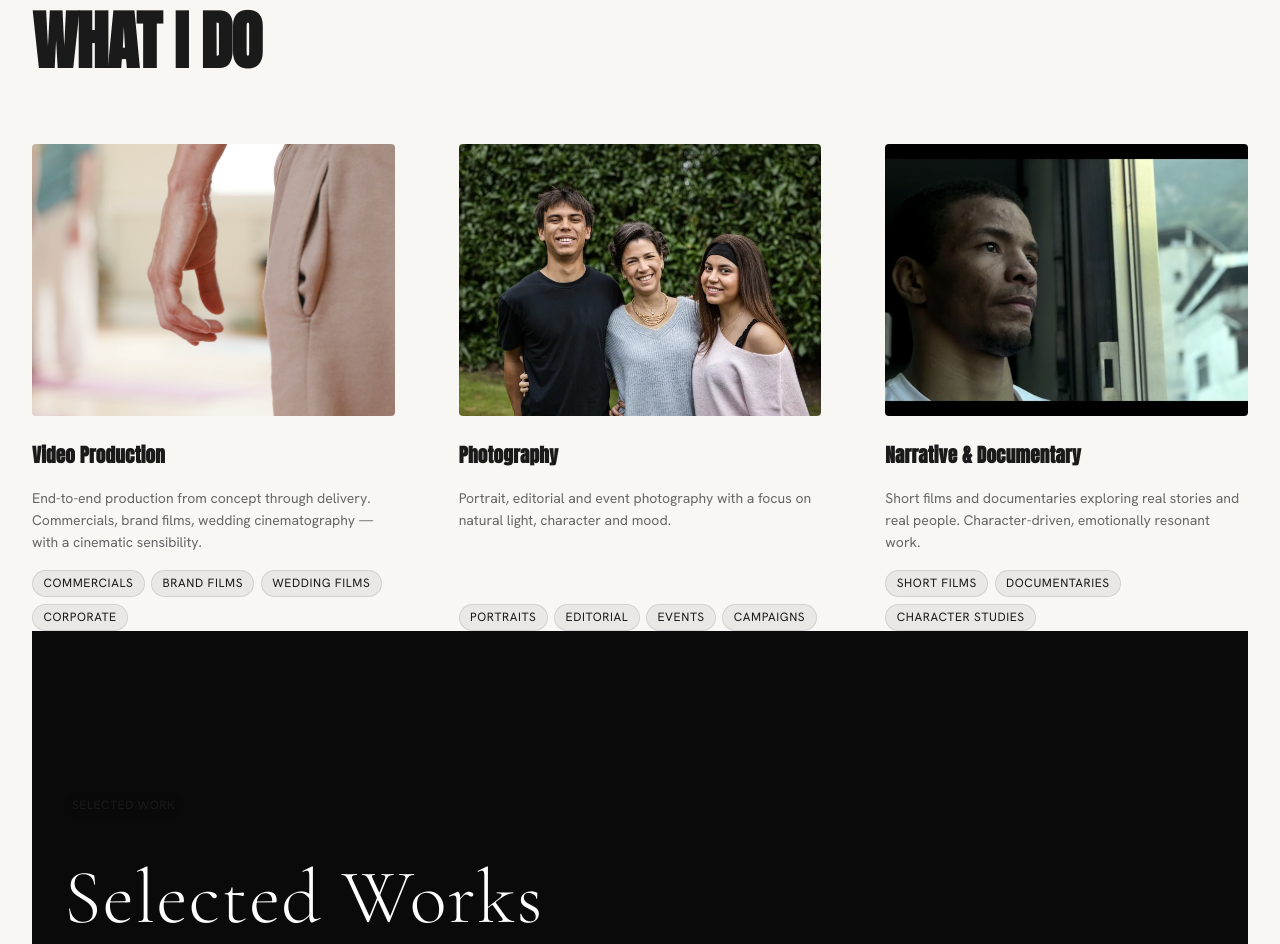
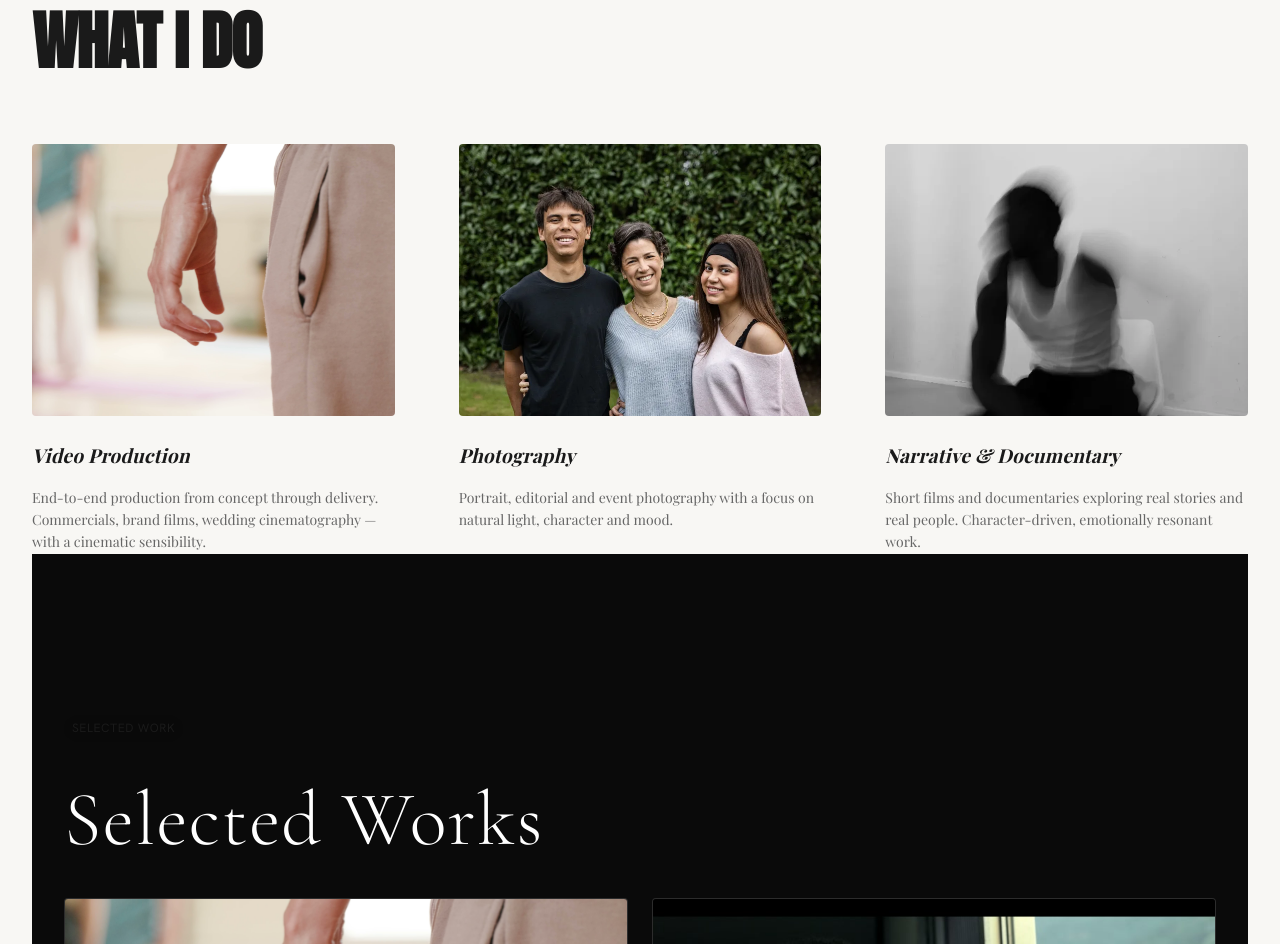
Before and after one commit to pedropucheu/PedroPucheu-Website, a website: page index.html in a window 1280 px wide. Shown: the part 2129-3073 px from the top of the page. Drawn offline with nearby package versions, Linux system fonts and the light colour scheme; a web font is replaced by a local one.

Commit message:
Pedro: showreel on about, service card links+font, narrative thumb, remove All filter

```diff
--- a/css/sections.css
+++ b/css/sections.css
@@ -384,9 +384,9 @@
 .services-horiz__thumb { aspect-ratio: 4/3; overflow: hidden; border-radius: var(--border-radius); margin-bottom: 0.5rem; }
 .services-horiz__thumb img { width: 100%; height: 100%; object-fit: cover; transition: transform var(--duration-normal) var(--ease-out-expo); }
 .services-horiz__item:hover .services-horiz__thumb img { transform: scale(1.04); }
-.services-horiz__title { font-family: var(--font-display); font-size: clamp(1.1rem,1.5vw,1.4rem); color: var(--text-dark); font-weight: 600; letter-spacing: 0.01em; }
-.services-horiz__desc { font-family: var(--font-body); font-size: var(--text-small); color: var(--text-dark-secondary); line-height: var(--leading-normal); flex: 1; }
-.services-horiz__tags { display: flex; flex-wrap: wrap; gap: 0.4rem; }
+.services-horiz__title { font-family: 'Playfair Display', Georgia, serif; font-size: clamp(1.1rem,1.5vw,1.4rem); color: var(--text-dark); font-weight: 700; font-style: italic; letter-spacing: 0.01em; }
+.services-horiz__desc { font-family: 'Playfair Display', Georgia, serif; font-size: var(--text-small); color: var(--text-dark-secondary); line-height: var(--leading-normal); flex: 1; }
+.services-horiz__tags { display: none; }
 .services-horiz__tags .badge { font-size: var(--text-tiny); background: rgba(0,0,0,0.06); color: var(--text-dark); border: 1px solid rgba(0,0,0,0.1); border-radius: 100px; padding: 0.2rem 0.65rem; }
 
 /* ===== BTS CAROUSEL — dark variant arrows (for dark CTA section) ===== */
@@ -462,3 +462,15 @@
   background: var(--text-dark);
   color: white;
 }
+
+/* Service cards as links */
+a.services-horiz__item {
+  text-decoration: none;
+  display: flex;
+  flex-direction: column;
+  gap: var(--space-sm);
+  cursor: pointer;
+  transition: opacity var(--duration-fast);
+}
+a.services-horiz__item:hover { opacity: 0.85; }
+a.services-horiz__item .services-horiz__title { color: var(--text-dark); }
--- a/index.html
+++ b/index.html
@@ -151,36 +151,27 @@
             <h2 class="section-title" id="servicesHeading">What I do</h2>
           </header>
           <div class="services-horiz" data-animate>
-            <div class="services-horiz__item">
+            <a href="work.html" class="services-horiz__item">
               <div class="services-horiz__thumb">
                 <img src="assets/thumbnails/moving-voice.jpg" alt="Video Production" loading="lazy" />
               </div>
               <h3 class="services-horiz__title">Video Production</h3>
               <p class="services-horiz__desc">End-to-end production from concept through delivery. Commercials, brand films, wedding cinematography — with a cinematic sensibility.</p>
-              <div class="services-horiz__tags">
-                <span class="badge">Commercials</span><span class="badge">Brand Films</span><span class="badge">Wedding Films</span><span class="badge">Corporate</span>
-              </div>
-            </div>
-            <div class="services-horiz__item">
+            </a>
+            <a href="stills.html" class="services-horiz__item">
               <div class="services-horiz__thumb">
                 <img src="assets/thumbnails/photography.webp" alt="Photography" loading="lazy" />
               </div>
               <h3 class="services-horiz__title">Photography</h3>
               <p class="services-horiz__desc">Portrait, editorial and event photography with a focus on natural light, character and mood.</p>
-              <div class="services-horiz__tags">
-                <span class="badge">Portraits</span><span class="badge">Editorial</span><span class="badge">Events</span><span class="badge">Campaigns</span>
-              </div>
-            </div>
-            <div class="services-horiz__item">
+            </a>
+            <a href="work.html" class="services-horiz__item">
               <div class="services-horiz__thumb">
-                <img src="assets/thumbnails/yan-texeira.webp" alt="Narrative & Documentary" loading="lazy" />
+                <img src="assets/thumbnails/responsibility.webp" alt="Narrative &amp; Documentary" loading="lazy" />
               </div>
               <h3 class="services-horiz__title">Narrative &amp; Documentary</h3>
               <p class="services-horiz__desc">Short films and documentaries exploring real stories and real people. Character-driven, emotionally resonant work.</p>
-              <div class="services-horiz__tags">
-                <span class="badge">Short Films</span><span class="badge">Documentaries</span><span class="badge">Character Studies</span>
-              </div>
-            </div>
+            </a>
           </div>
 
       <!-- Featured work -->
```
Also changed, not shown: about.html (+9 -25 lines), work.html (+6 -3 lines).
